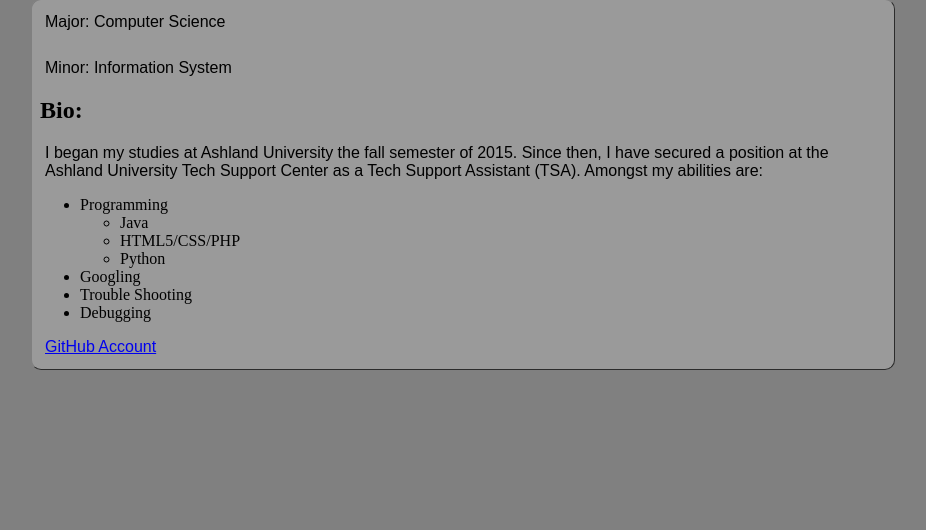
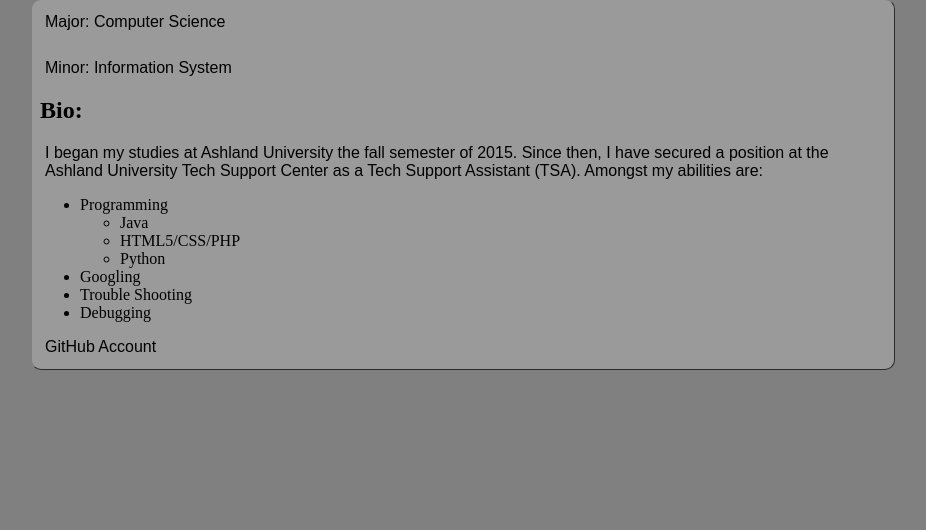
Before and after one commit to redninja2/pi3-django, a Django app: page / in a window 1280 px wide. Shown: the part 56-586 px from the top of the page, without its empty margins (177-1103 px from the left). Run offline with Django 3.2, Linux system fonts and the light colour scheme; data comes from the database, SQL or seed files in the repository.

Commit message:
Style for p->a removed text decor

```diff
--- a/temperature/templates/temperature/index.html
+++ b/temperature/templates/temperature/index.html
@@ -15,7 +15,7 @@
       p{
       	margin: 5px;
       }
-      h1 a{
+      p a{
       	color: black;
       	text-decoration: none;
       }
```
